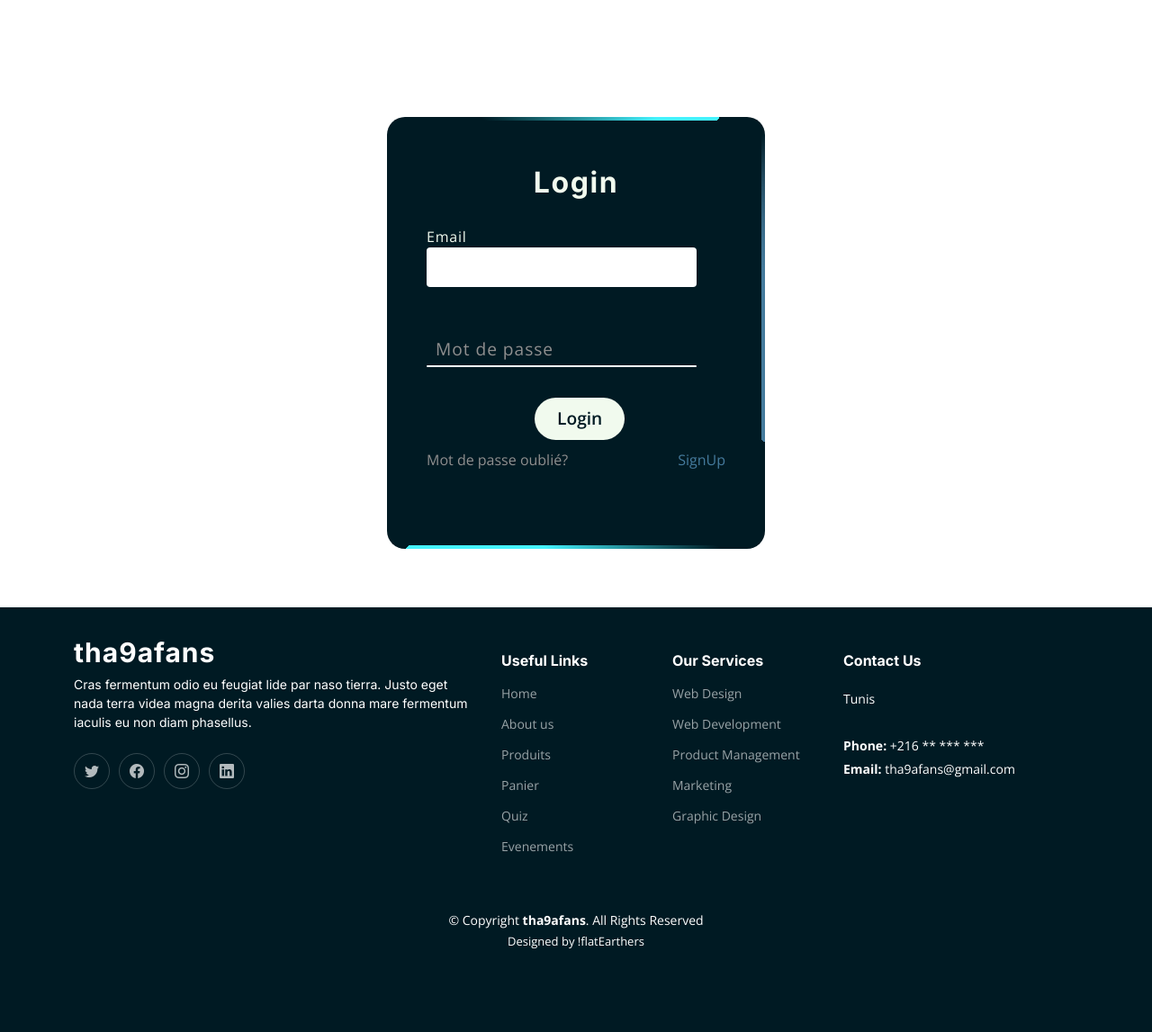
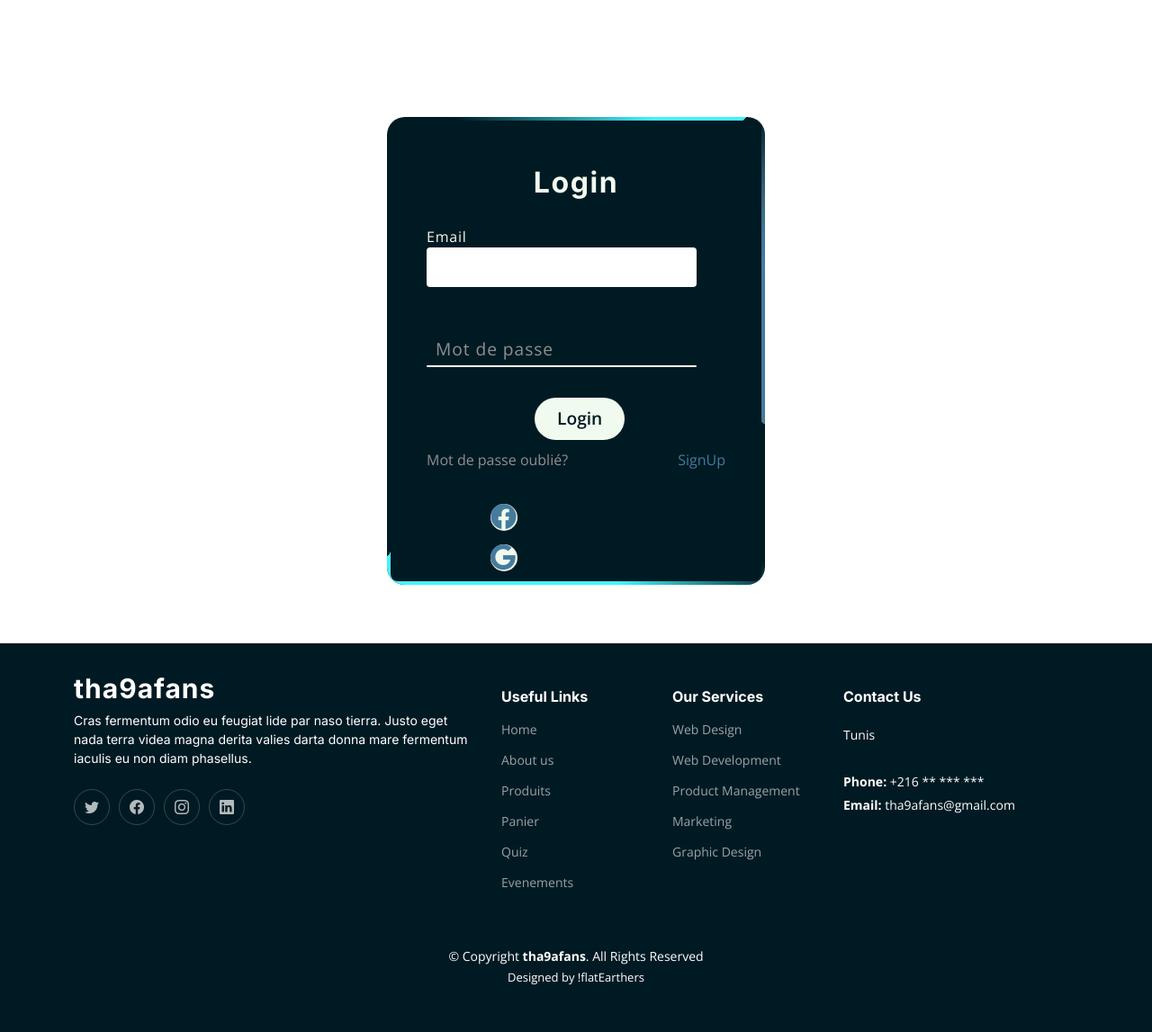
Before and after one commit to PIDEV-3A-2023/Tha9afans, a Symfony app: template templates/security/login.html.twig in a window 1280 px wide. Shown: the part 70-1217 px from the top of the page at 90% size. Before the commit the page ends 1125 px from the top, so only its background shows below. Run offline with Twig, Linux system fonts and the light colour scheme; the template is opened without the code that fills it, so the values that code supplies are empty; some libraries are stand-ins or nearby versions.

Commit message:
utiliser font awesome icon

```diff
--- /dev/null
+++ b/package.json
@@ -0,0 +1,5 @@
+{
+  "dependencies": {
+    "@fortawesome/fontawesome-free": "^6.4.0"
+  }
+}
--- a/templates/base.html.twig
+++ b/templates/base.html.twig
@@ -11,7 +11,10 @@
 
     <!-- Favicons -->
     <link href="{{asset('frontOffice/assets/img/favicon.png') }}" rel="icon">
+
     <link href="{{asset('frontOffice/assets/img/apple-touch-icon.png') }}" rel="apple-touch-icon">
+    <!-- FontAwesome-->
+    <link href="{{asset('node_modules/@fortawesome/fontawesome-free/css/all.css') }}" rel="stylesheet">
 
     <!-- Google Fonts -->
     <link rel="preconnect" href="https://fonts.googleapis.com">
@@ -196,6 +199,7 @@
     <script src="{{ asset('frontOffice/assets/vendor/swiper/swiper-bundle.min.js') }}"></script>
     <script src="{{ asset('frontOffice/assets/vendor/aos/aos.js') }}"></script>
     <script src="{{ asset('frontOffice/assets/vendor/php-email-form/validate.js') }}"></script>
+    <script src="{{asset('node_modules/@fortawesome/fontawesome-free/js/all.css') }}"></script>
 
     <!-- Template Main JS File -->
     <script src="{{asset('frontOffice/assets/js/main.js') }}"></script>
--- a/templates/security/login.html.twig
+++ b/templates/security/login.html.twig
@@ -7,7 +7,7 @@
         .box{
             position: relative;
             width: 420px;
-            height: 480px;
+            height: 520px;
             background: #001A23;
             border-radius: 20px;
             overflow: hidden;
@@ -21,7 +21,7 @@
             top: -50%;
             left: -50%;
             width: 420px;
-            height: 460px;
+            height: 520px;
             background: linear-gradient(0deg,transparent,
             transparent,#45f3ff,#45f3ff,#45f3ff);
             z-index:1 ;
@@ -210,6 +210,82 @@
             inset: 2px;
             background: #27282c;
         }
+        .share-buttons{
+            position: absolute;
+            width: 390px;
+            height: 220px;
+            padding-left: 135px;
+            top: 50%;
+            left: 50%;
+            margin-left: -230px;
+            margin-top: 170px;
+        }
+        .share-button:hover{
+            cursor: pointer;
+        }
+        .share-button:hover .share-button-primary{
+            box-shadow: 1px 0 0 0 rgba(0,0,0,0.1);
+        }
+        .share-button:hover .share-button-secondary-content{
+            transform: translate3d(0,0,0);
+        }
+        .share-button-primary{
+            position: absolute;
+            background: #F1FAEE;
+            width: 30px;
+            height: 30px;
+            border-radius: 15px;
+            left: 0;
+            top: 50%;
+            margin-top: -15px;
+        }
+        .share-buttons .share-button{
+            float: left;
+            margin-top: 15px;
+        }
+        .share-buttons .share-button:first-child{
+            margin-top: 0;
+        }
+        .share-buttons .share-button:after{
+            clear: both;
+            display: table;
+        }
+        .share-button{
+            display: block;
+            position: relative;height: 30px;
+        }
+        .share-button-icon{
+            display: block;
+            color: #457B9D;
+            position: absolute;
+            width: 30px;
+            line-height: 30px;
+            font-size: 29px;
+
+        }
+        .share-button-secondary{
+            overflow: hidden;
+            margin-left: 15px;
+            height: 30px;
+        }
+        .share-button-secondary-content{
+            font-family: sans-serif;
+            font-weight: bold;
+            font-size: 1em;
+            background: #F1FAEE;
+            display: block;
+            height: 30px;
+            text-align: left;
+            padding-left: 24px;
+            padding-right: 18px;
+            line-height: 30px;
+            color: #242424;
+            border-radius: 0 15px 15px 0;
+            transform: translate3d(-100%,0,0);
+            transition: transform 175ms ease;
+
+        }
+
 
 
     </style>
@@ -268,6 +344,30 @@
                 <a href="{{ path('app_register') }}">SignUp</a>
 
             </div>
+            <div class="share-buttons">
+                <div class="share-button">
+                    <div class="share-button-secondary">
+                        <div class="share-button-secondary-content">
+                            Connecter avec facebook
+                        </div>
+                    </div>
+                    <div class="share-button-primary">
+                        <i class="share-button-icon fa-brands fa-facebook fa-lg"></i>
+                    </div>
+                </div>
+                <div class="share-button">
+                    <div class="share-button-secondary">
+                        <div class="share-button-secondary-content">
+                            Connecter avec google
+                        </div>
+                    </div>
+                    <div class="share-button-primary">
+                        <i class="share-button-icon fa-brands fa-google fa-lg"></i>
+                    </div>
+                </div>
+
+
+            </div>
 
         </form>
 
```
Also changed, not shown: package-lock.json (added).
